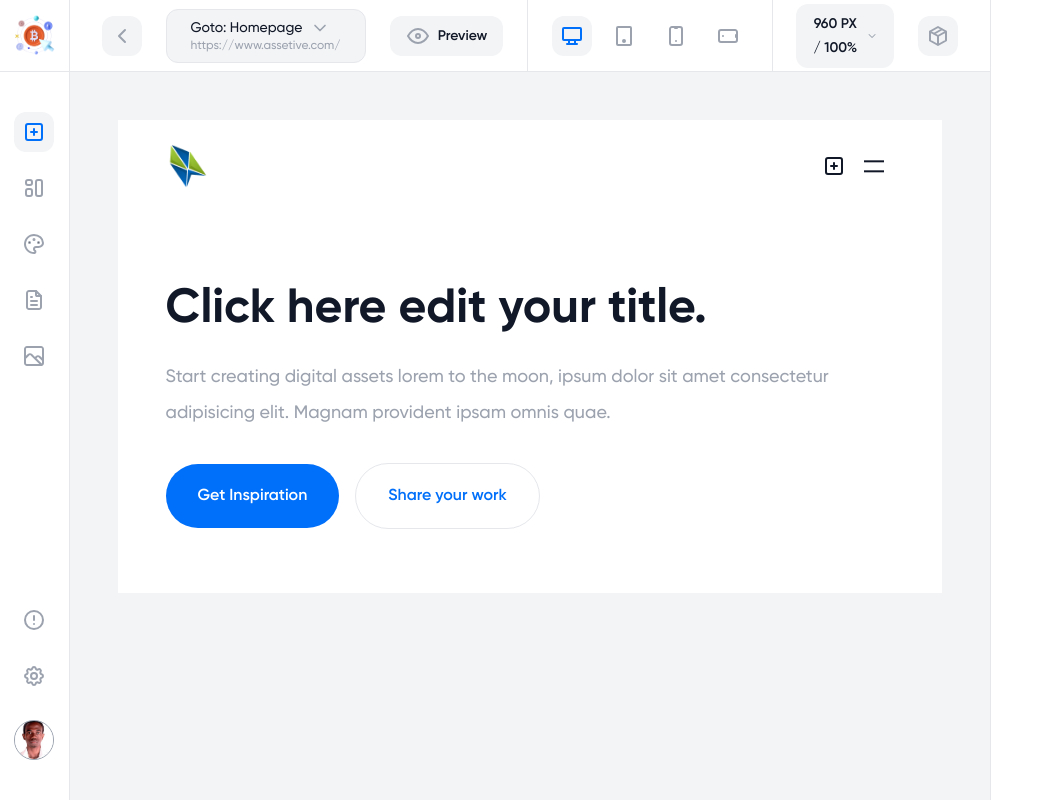
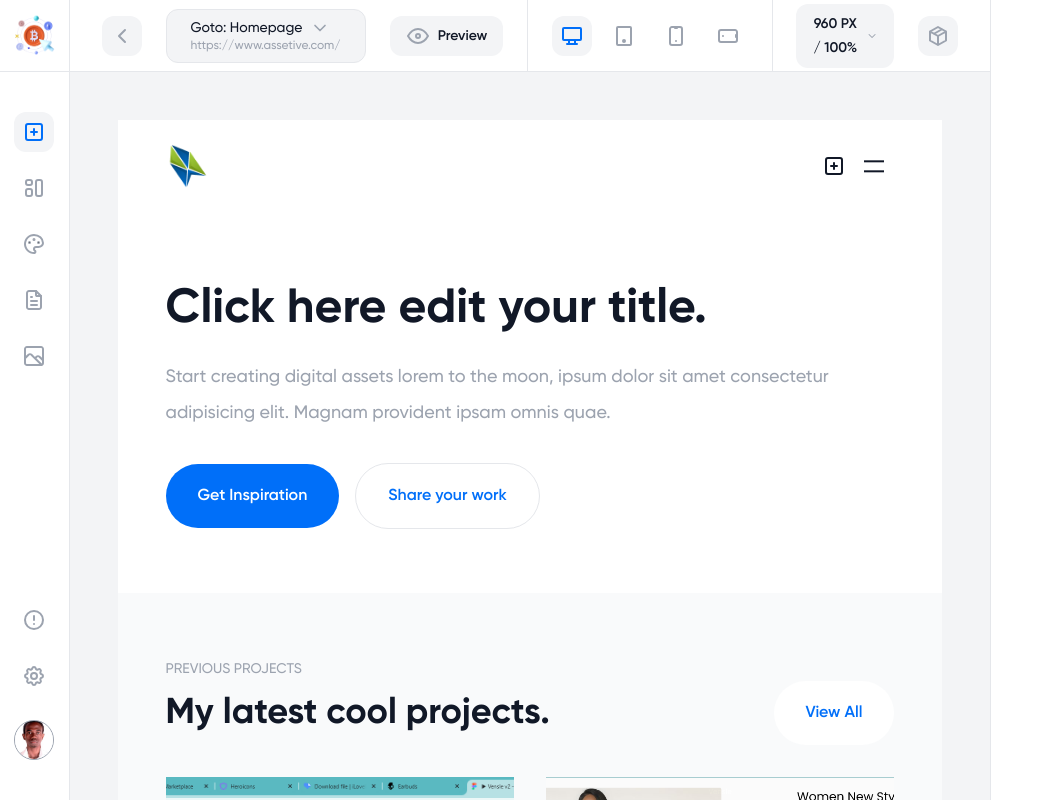
Before and after one commit to olufsenglo/assetive, a React (Vite) app: page / in a window 1280 px wide. Shown: the whole page, without its empty margins (0-1040 px from the left). Built offline with nearby package versions, Linux system fonts and the light colour scheme.

Commit message:
Add previous projects section

```diff
--- a/src/App.jsx
+++ b/src/App.jsx
@@ -176,6 +176,37 @@ function App() {
                 </button>
               </div>
             </section>
+            <section className="bg-gray-50 py-16">
+              <div className="px-12">
+                <span className="text-sm uppercase text-gray-400">
+                  Previous Projects
+                </span>
+                <div className="flex items-center justify-between">
+                  <h2 className="max-w-3xl text-4xl font-bold leading-[1.4]">
+                    My latest cool projects.
+                  </h2>
+                  <button className="rounded-full bg-white px-8 py-5 font-semibold text-blue-600">
+                    View All
+                  </button>
+                </div>
+              </div>
+              <div className="grid grid-cols-2 gap-8 px-12 pt-8">
+                <div className="flex aspect-square w-full items-center overflow-hidden bg-gray-100">
+                  <img
+                    className="h-full w-full object-cover"
+                    src="/img/mockup-1.png"
+                    alt=""
+                  />
+                </div>
+                <div className="flex aspect-square w-full items-center overflow-hidden bg-gray-100">
+                  <img
+                    className="h-full w-full object-cover"
+                    src="/img/mockup-2.png"
+                    alt=""
+                  />
+                </div>
+              </div>
+            </section>
           </div>
         </main>
       </div>
```
